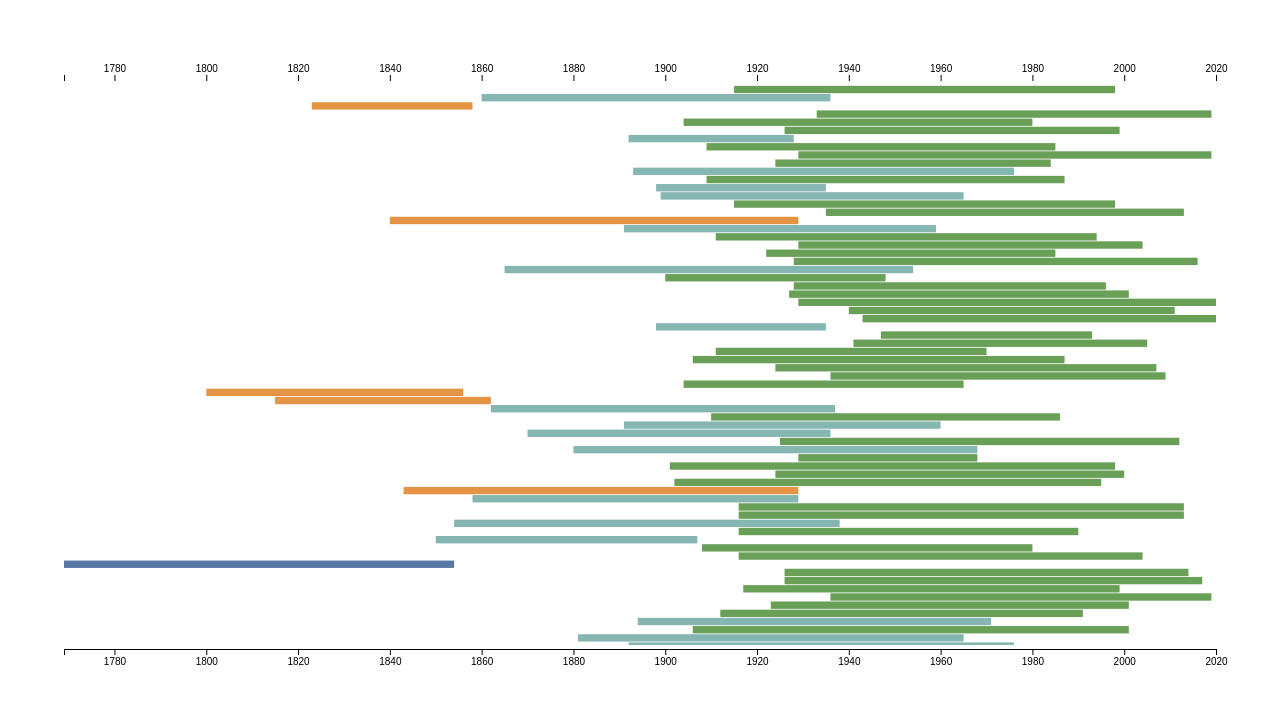
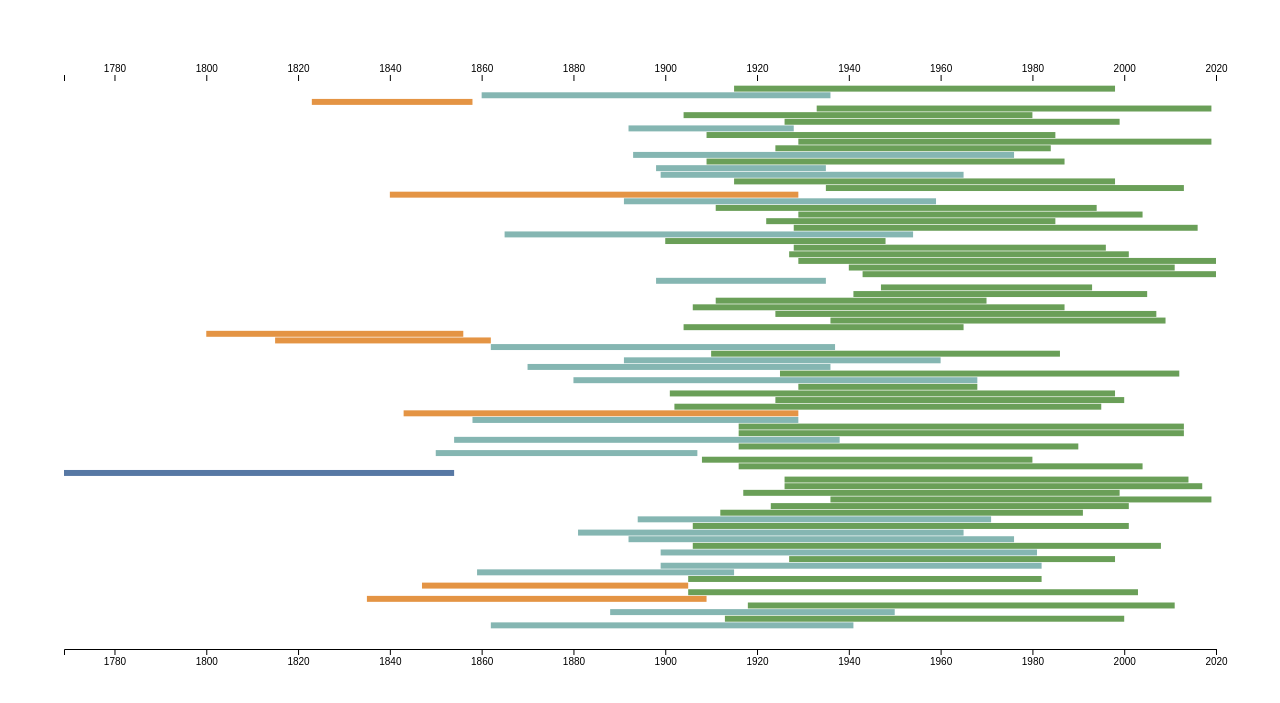
Before and after one commit to Alabama-Authors/Chronology, a plain HTML site: page index.html in a window 1280 px wide. Shown: the part 79-782 px from the top of the page. Drawn offline with nearby package versions, Linux system fonts and the light colour scheme.

Commit message:
fixed sizing

```diff
--- a/index.html
+++ b/index.html
@@ -157,7 +157,7 @@
                 // create base viz
                 var margins = { top: 64, left: 64, bottom: 64, right: 64 }
                 var width = window.innerWidth;
-                var height = window.innerHeight;
+                var height = window.innerHeight - 128;
                 var innerWidth = width - margins.left - margins.right;
                 var innerHeight = height - margins.top - margins.bottom;
 
```
